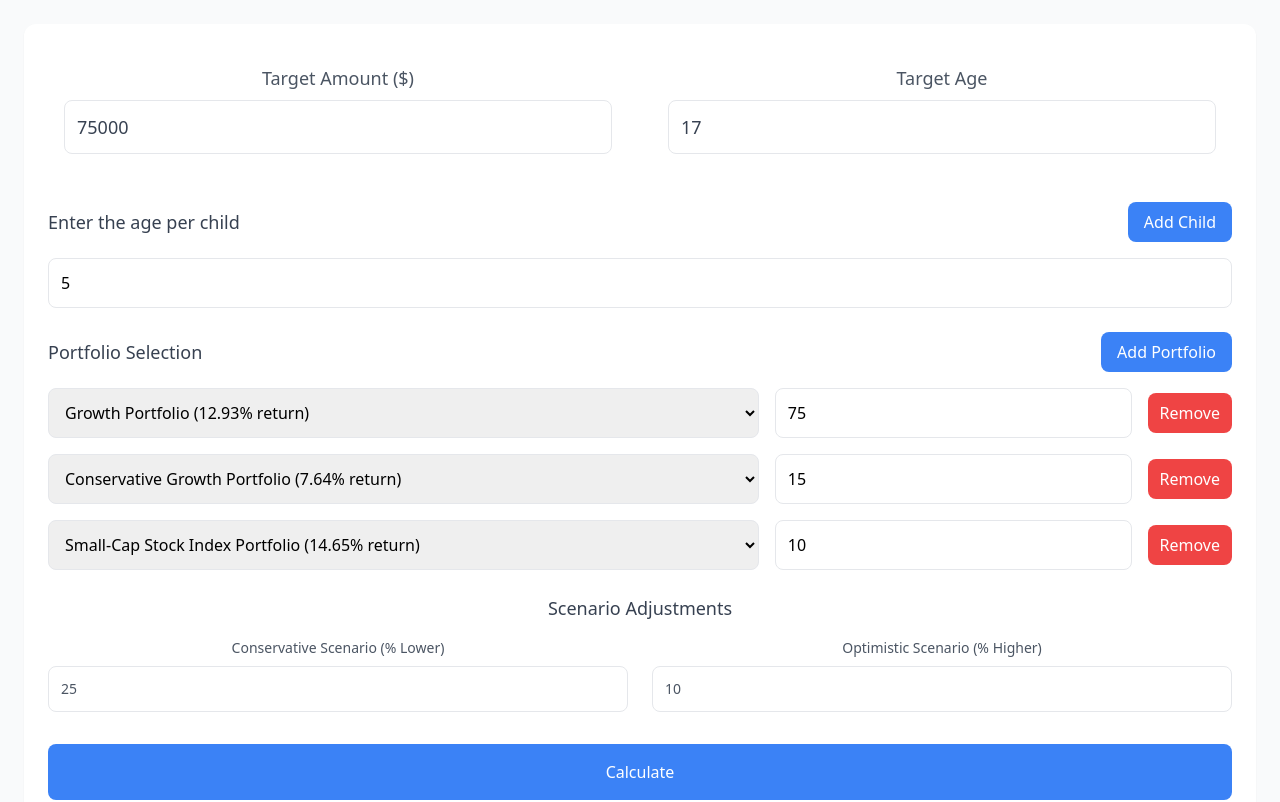
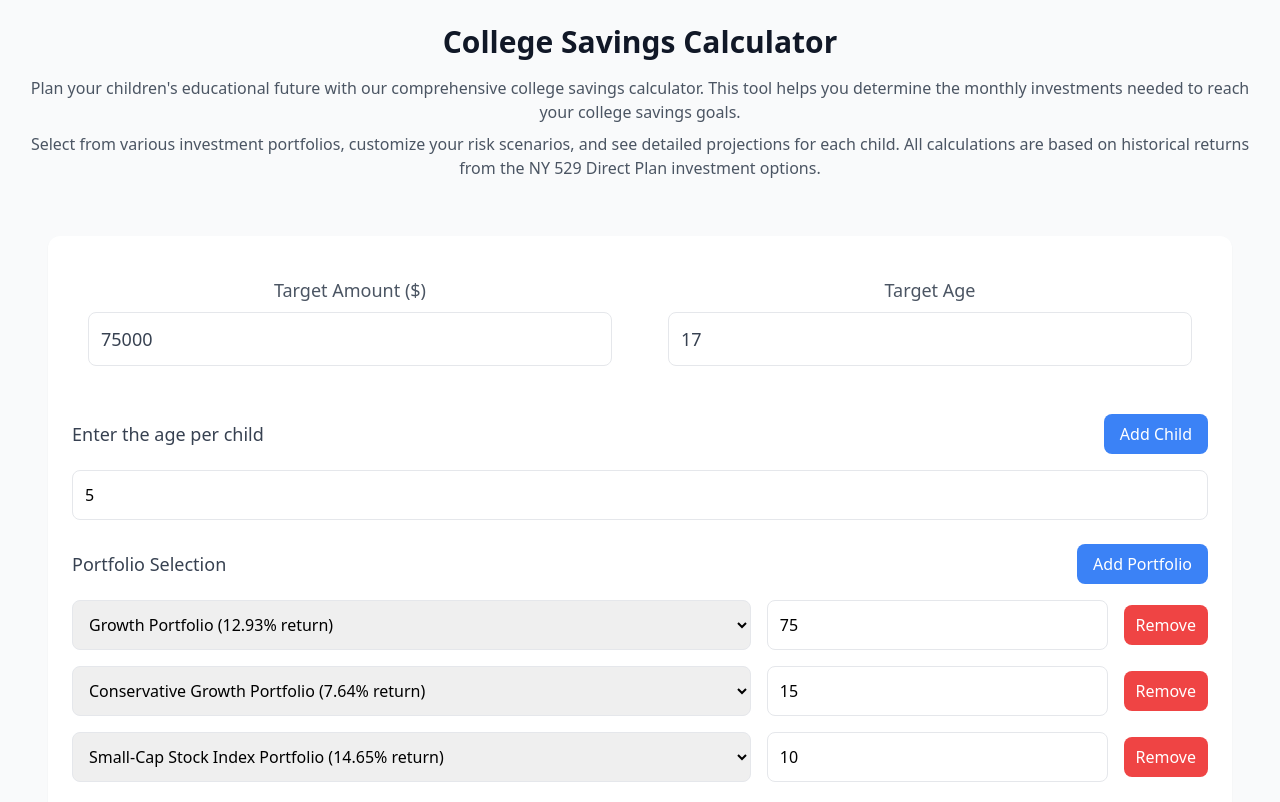
Before and after one commit to jlslu/NY-State-529-Portfolio-Visualization, a React (Create React App) app: page / in a window 1280 px wide. Shown: the top 802 px of the page. Built offline with nearby package versions, Linux system fonts and the light colour scheme.

Commit message:
Amended the .js file
Added a title and explanation of the code

```diff
--- a/src/components/PortfolioGrowthChart.js
+++ b/src/components/PortfolioGrowthChart.js
@@ -185,6 +185,24 @@ const PortfolioGrowthCalculator = () => {
 
   return (
     <div className="max-w-7xl mx-auto p-6 bg-gray-50 min-h-screen">
+  {/* Header Section */}
+  <div className="mb-8">
+    <h1 className="text-3xl font-bold text-gray-900 mb-4">
+      College Savings Calculator
+    </h1>
+    <div className="prose max-w-none text-gray-600">
+      <p className="mb-2">
+        Plan your children's educational future with our comprehensive college savings calculator.
+        This tool helps you determine the monthly investments needed to reach your college savings goals.
+      </p>
+      <p>
+        Select from various investment portfolios, customize your risk scenarios, and see detailed
+        projections for each child. All calculations are based on historical returns from the NY 529
+        Direct Plan investment options.
+      </p>
+    </div>
+  </div>
+    <div className="max-w-7xl mx-auto p-6 bg-gray-50 min-h-screen">
       <form onSubmit={handleSubmit} className="mb-8 p-6 bg-white rounded-xl shadow-sm">
   <div className="grid grid-cols-2 gap-6 mb-6">
     <div className="bg-white p-4 rounded-lg">
@@ -352,6 +370,7 @@ const PortfolioGrowthCalculator = () => {
     Calculate
   </button>
 </form>
+</div>
 
       {showResults && (
         <div className="space-y-8">
```
